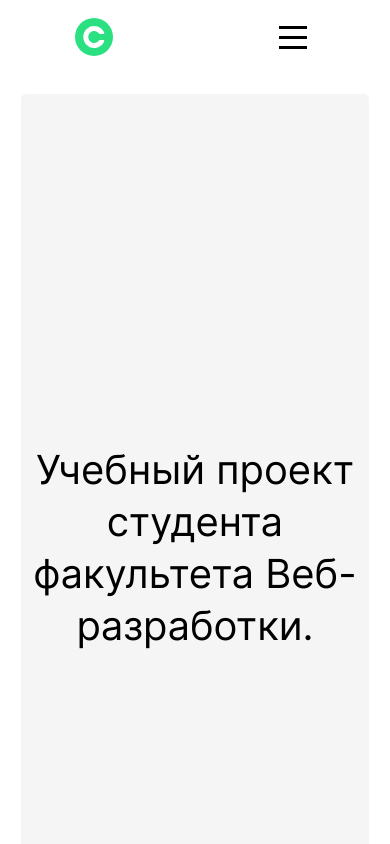
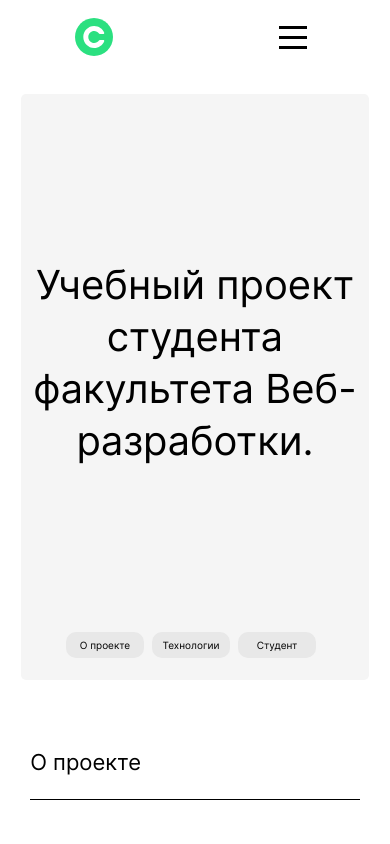
Before and after one commit to interind/movies-explorer-frontend, a React (Create React App) app: page / in a window 390 px wide. Shown: the top 844 px of the page. Built offline with nearby package versions, Linux system fonts and the light colour scheme.

Commit message:
Promo correct

```diff
--- a/src/components/App/App.css
+++ b/src/components/App/App.css
@@ -1,5 +1,6 @@
 .App {
   display: flex;
+  position: relative;
   flex-flow: column nowrap;
   box-sizing: border-box;
   align-items: center;
--- a/src/components/Header/Header.css
+++ b/src/components/Header/Header.css
@@ -4,6 +4,7 @@
   align-items: center;
   min-height: 74px;
   max-width: 1280px;
+  background-color: #fff;
   padding: 0 60px;
   align-self: stretch;
   margin-bottom: 20px;
--- a/src/components/Promo/Promo.css
+++ b/src/components/Promo/Promo.css
@@ -6,7 +6,6 @@
   max-width: 1200px;
   min-height: 493px;
   width: 93.8%;
-  flex-grow: 1;
   background-color: #F5F5F5;
   border-radius: 5px;
 }
@@ -34,14 +33,17 @@
     margin: 350px auto 314px auto;
   }
 }
-@media screen and (max-width: 740px) {
+@media screen and (max-width: 770px) {
   .Promo {
-    min-width: 80%;
+    min-width: 500px;
+  }
+  .Promo__title {
+    margin: auto;
   }
 }
 @media screen and (max-width: 560px) {
   .Promo {
-    min-height: 700px;
+    min-height: 586px;
     min-width: 292px;
   }
 }
```
Also changed, not shown: src/components/Header/Header.js (indentation only).
